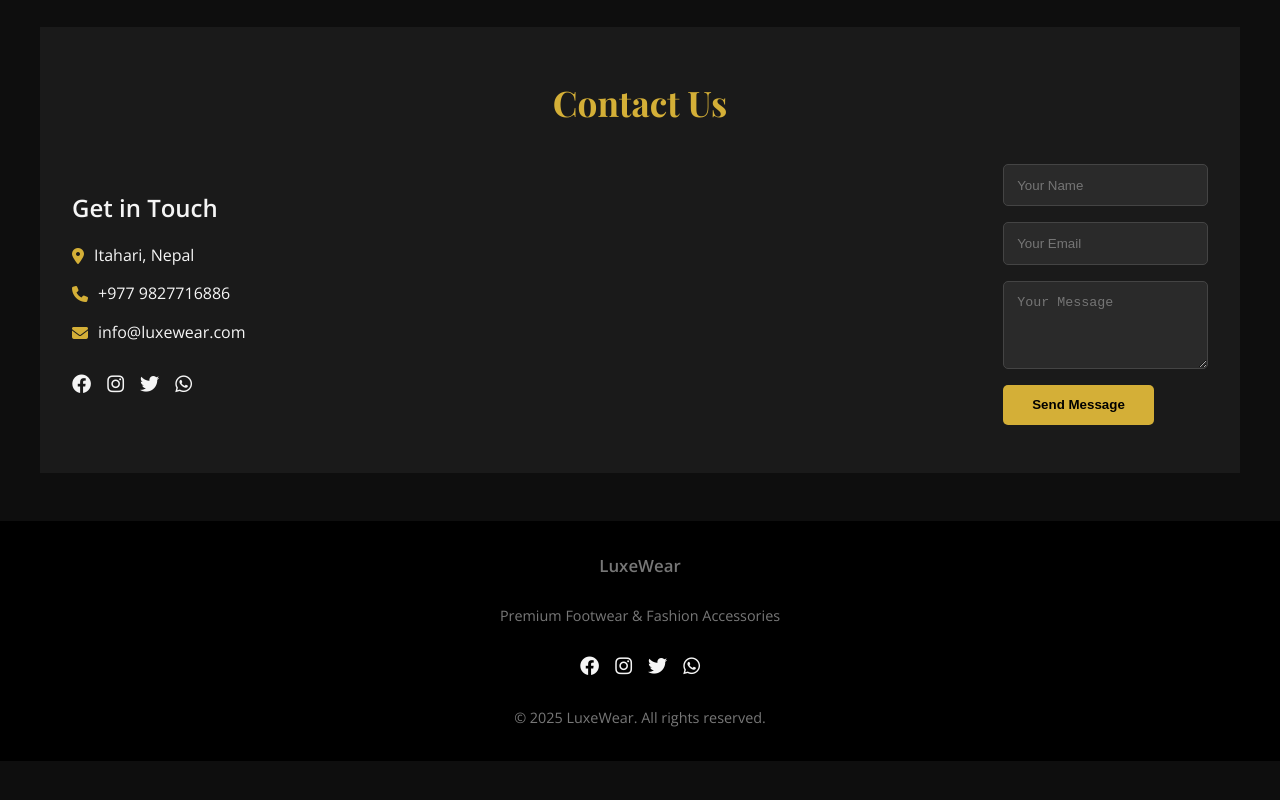
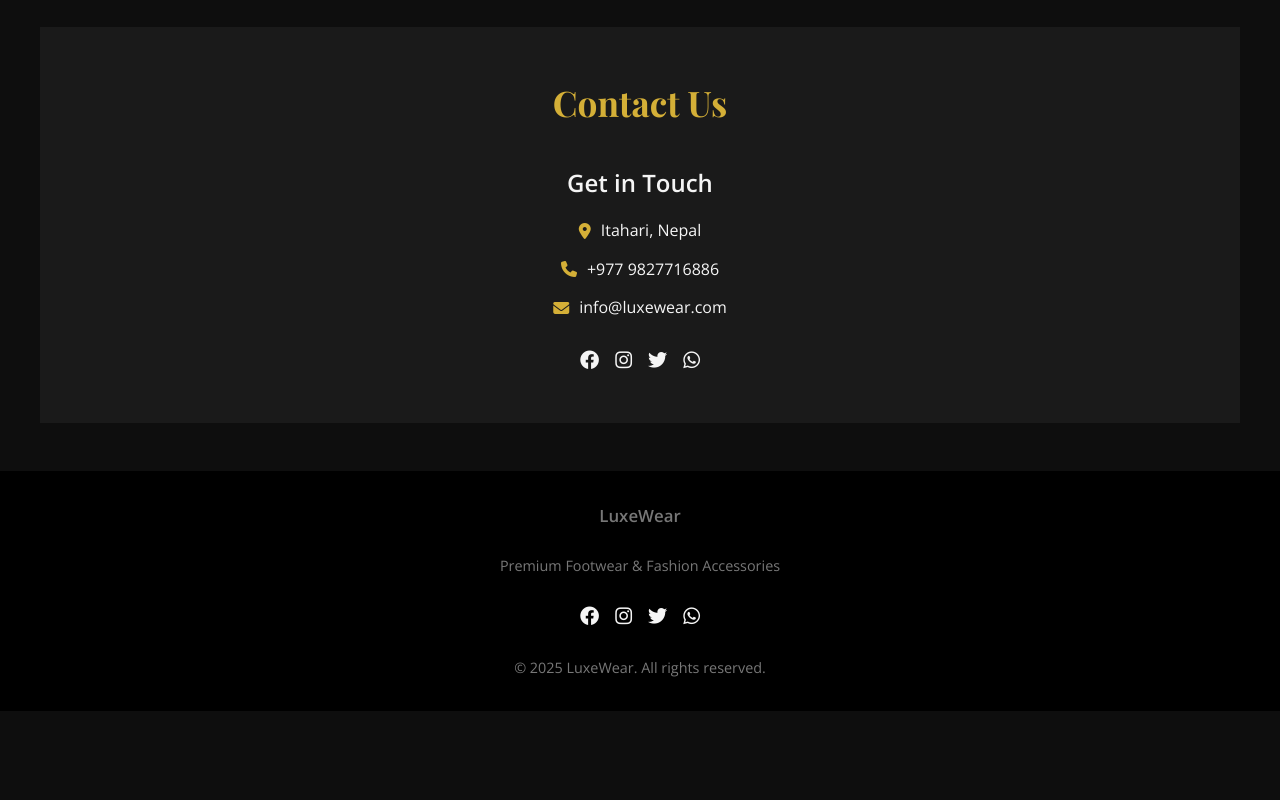
Before and after one commit to princechy2003/Luxewear, a plain HTML site: page index.html in a window 1280 px wide. Shown: the part 3082-3882 px from the top of the page. Drawn offline with nearby package versions, Linux system fonts and the light colour scheme.

Commit message:
Update index.html

```diff
--- a/index.html
+++ b/index.html
@@ -606,6 +606,7 @@
     .social-icons {
       display: flex;
       gap: 1rem;
+      justify-content: center;
     }
 
     .social-icons a {
@@ -826,6 +827,7 @@
     .about-image, .contact-info {
       flex: 1;
       min-width: 300px;
+      text-align: center;
     }
 
     .about-image img, .contact-info img {
@@ -842,6 +844,7 @@
       display: flex;
       align-items: center;
       gap: 10px;
+      justify-content: center;
     }
   </style>
 </head>
@@ -1091,14 +1094,7 @@
           <a href="#"><i class="fab fa-whatsapp"></i></a>
         </div>
       </div>
-      <div class="contact-form">
-        <form style="display: flex; flex-direction: column; gap: 1rem;">
-          <input type="text" placeholder="Your Name" style="padding: 0.8rem; background: #2a2a2a; border: 1px solid #444; border-radius: 5px; color: var(--light);">
-          <input type="email" placeholder="Your Email" style="padding: 0.8rem; background: #2a2a2a; border: 1px solid #444; border-radius: 5px; color: var(--light);">
-          <textarea placeholder="Your Message" rows="4" style="padding: 0.8rem; background: #2a2a2a; border: 1px solid #444; border-radius: 5px; color: var(--light);"></textarea>
-          <button type="submit" class="btn" style="align-self: flex-start;">Send Message</button>
-        </form>
-      </div>
+
     </div>
   </section>
 
```
